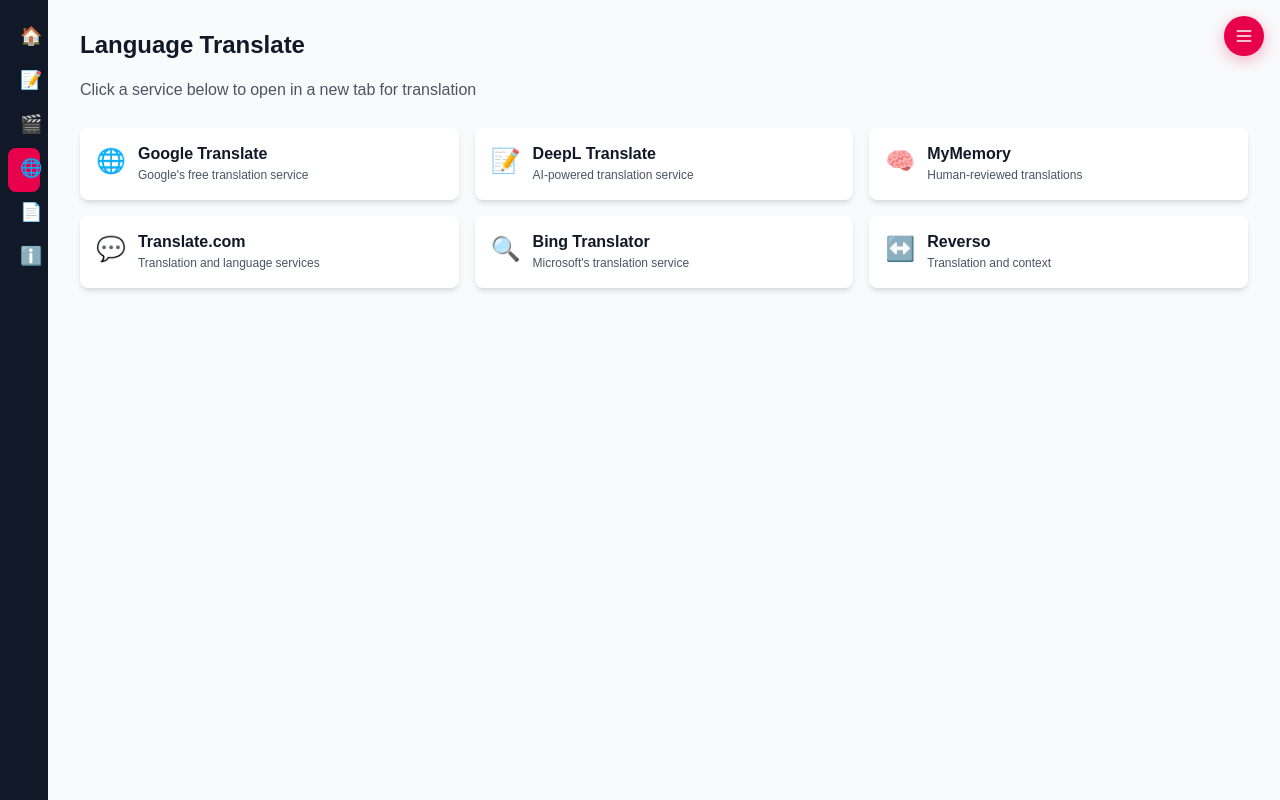
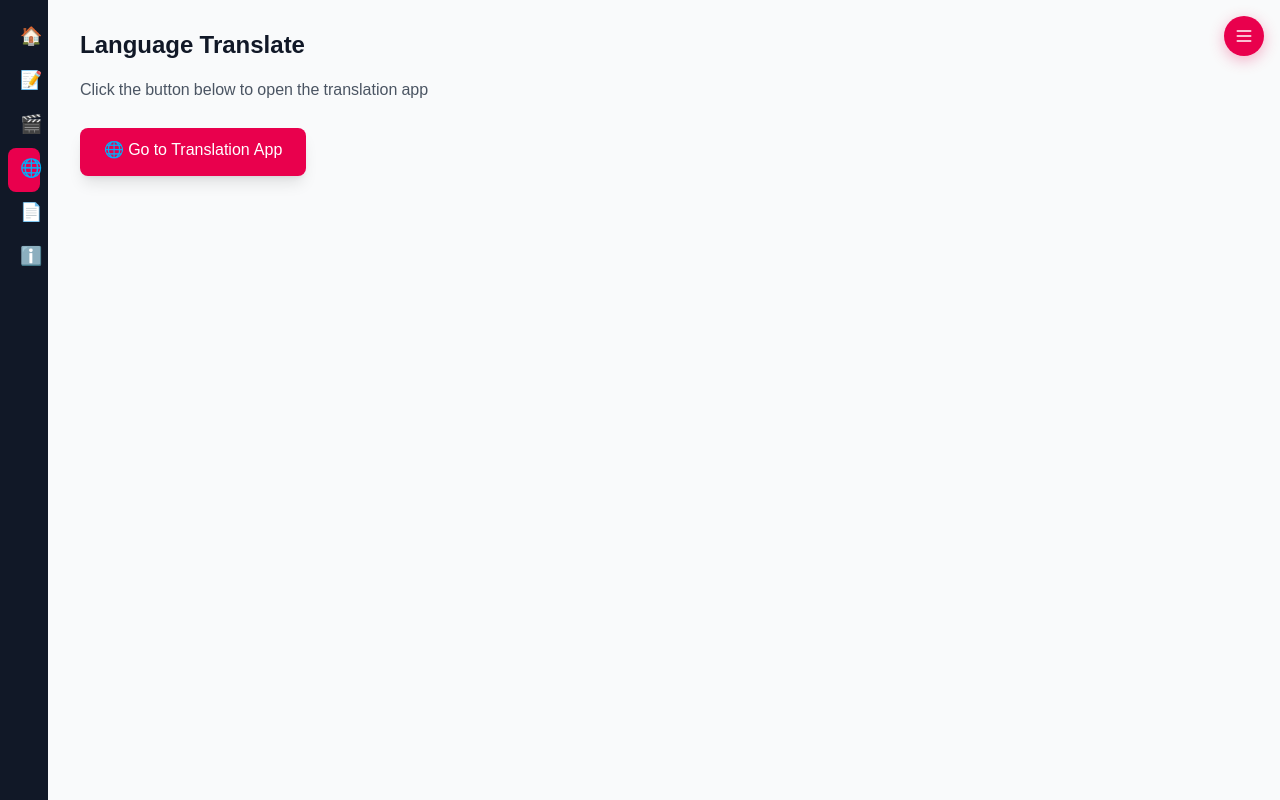
Before and after one commit to amkyawdev/recap-v3, a Next.js app: page /language-translate in a window 1280 px wide. Built offline with nearby package versions, Linux system fonts and the light colour scheme.

Commit message:
Update translate page to link to external translation app

```diff
--- a/src/app/language-translate/page.tsx
+++ b/src/app/language-translate/page.tsx
@@ -1,50 +1,18 @@
 'use client';
 
+import { useEffect } from 'react';
 import { motion } from 'framer-motion';
 import PageTransition from '@/components/ui/PageTransition';
 import MagicMenu from '@/components/ui/MagicMenu';
 import SideMenu from '@/components/ui/SideMenu';
 
-const translationLinks = [
-  {
-    name: 'Google Translate',
-    url: 'https://translate.google.com',
-    icon: '🌐',
-    description: 'Google\'s free translation service',
-  },
-  {
-    name: 'DeepL Translate',
-    url: 'https://www.deepl.com/translator',
-    icon: '📝',
-    description: 'AI-powered translation service',
-  },
-  {
-    name: 'MyMemory',
-    url: 'https://mymemory.translated.net',
-    icon: '🧠',
-    description: 'Human-reviewed translations',
-  },
-  {
-    name: 'Translate.com',
-    url: 'https://www.translate.com',
-    icon: '💬',
-    description: 'Translation and language services',
-  },
-  {
-    name: 'Bing Translator',
-    url: 'https://www.bing.com/translator',
-    icon: '🔍',
-    description: 'Microsoft\'s translation service',
-  },
-  {
-    name: 'Reverso',
-    url: 'https://www.reverso.net',
-    icon: '↔️',
-    description: ' Translation and context',
-  },
-];
+const TRANSLATE_URL = 'https://srt-app-theta.vercel.app';
 
 export default function LanguageTranslatePage() {
+  const handleTranslate = () => {
+    window.open(TRANSLATE_URL, '_blank');
+  };
+
   return (
     <PageTransition>
       <div className="min-h-screen bg-gray-50">
@@ -54,31 +22,17 @@ export default function LanguageTranslatePage() {
         <div className="ml-12 p-4 md:p-8">
           <h1 className="text-2xl font-bold text-gray-900 mb-4">Language Translate</h1>
           <p className="text-gray-600 mb-6">
-            Click a service below to open in a new tab for translation
+            Click the button below to open the translation app
           </p>
 
-          <div className="grid grid-cols-1 md:grid-cols-2 lg:grid-cols-3 gap-4">
-            {translationLinks.map((link, index) => (
-              <motion.a
-                key={link.name}
-                href={link.url}
-                target="_blank"
-                rel="noopener noreferrer"
-                initial={{ opacity: 0, y: 20 }}
-                animate={{ opacity: 1, y: 0 }}
-                transition={{ delay: index * 0.1 }}
-                whileHover={{ scale: 1.02 }}
-                whileTap={{ scale: 0.98 }}
-                className="bg-white p-4 rounded-lg shadow-md hover:shadow-lg flex items-center gap-3"
-              >
-                <span className="text-2xl">{link.icon}</span>
-                <div>
-                  <h3 className="font-semibold text-gray-900">{link.name}</h3>
-                  <p className="text-xs text-gray-600">{link.description}</p>
-                </div>
-              </motion.a>
-            ))}
-          </div>
+          <motion.button
+            onClick={handleTranslate}
+            whileHover={{ scale: 1.02 }}
+            whileTap={{ scale: 0.98 }}
+            className="px-6 py-3 bg-strawberry-500 text-white rounded-lg shadow-lg hover:bg-strawberry-600"
+          >
+            🌐 Go to Translation App
+          </motion.button>
         </div>
       </div>
     </PageTransition>
```
